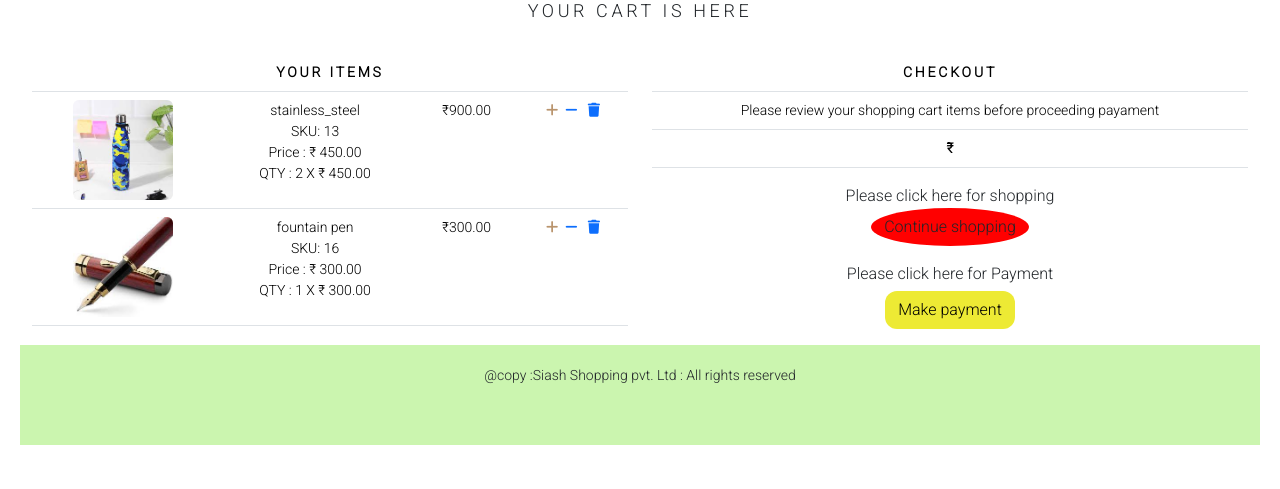
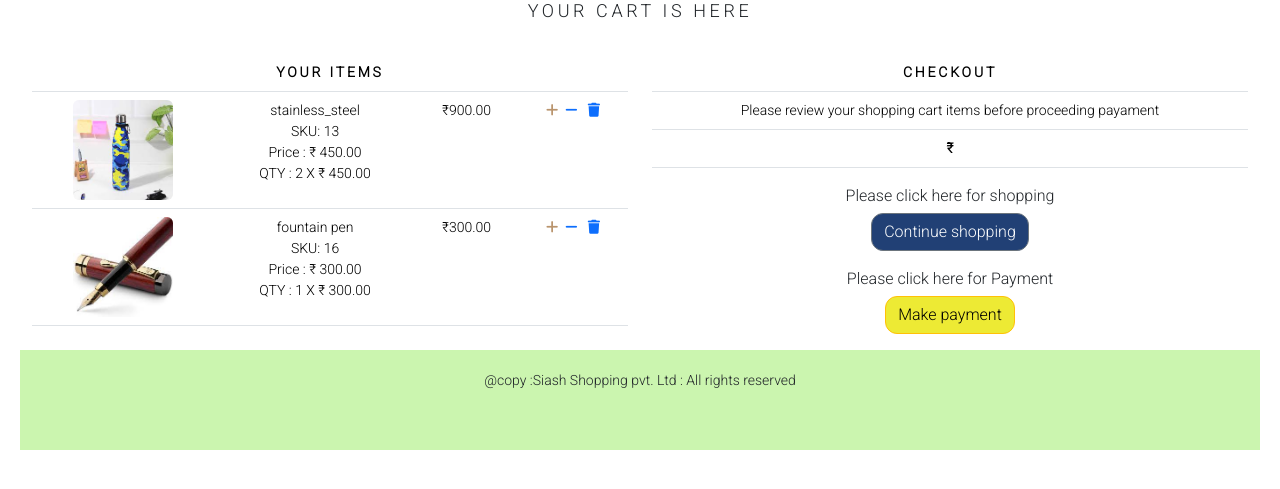
Before and after one commit to lebyanu/ecommerce, a Django app: template ecommerce/ecommerce_project/templates/cart.html in a window 1280 px wide. Shown: the part 198-687 px from the top of the page. Run offline with Django 4.2, Linux system fonts and the light colour scheme; the template is opened without the code that fills it: values that come from a table or form of the project are taken from there, others are empty; data comes from the database, SQL or seed files in the repository; some libraries are stand-ins or nearby versions.

Commit message:
Update cart.html

```diff
--- a/ecommerce/ecommerce_project/templates/cart.html
+++ b/ecommerce/ecommerce_project/templates/cart.html
@@ -109,14 +109,14 @@ Cart - Siasha Corner
         <div class="mx-auto">
             <p class="text-center">
                 Please click here for shopping <br><a href="{% url 'ecommerce_app:all_products_cat' %}"
-                                                      class="btn btn-style">Continue
+                                                      class="btn btn-secondary my-custom-btn">Continue
                 shopping</a>
             </p>
         </div>
         <div class="mx-auto">
             <p class="text-center">
                 Please click here for Payment<br><a href="{% url 'ecommerce_app:all_products_cat' %}"
-                                                      class="btn my-custom-payment-btn">Make payment</a>
+                                                      class="btn btn-warning my-custom-payment-btn">Make payment</a>
             </p>
         </div>
     </div>
```
